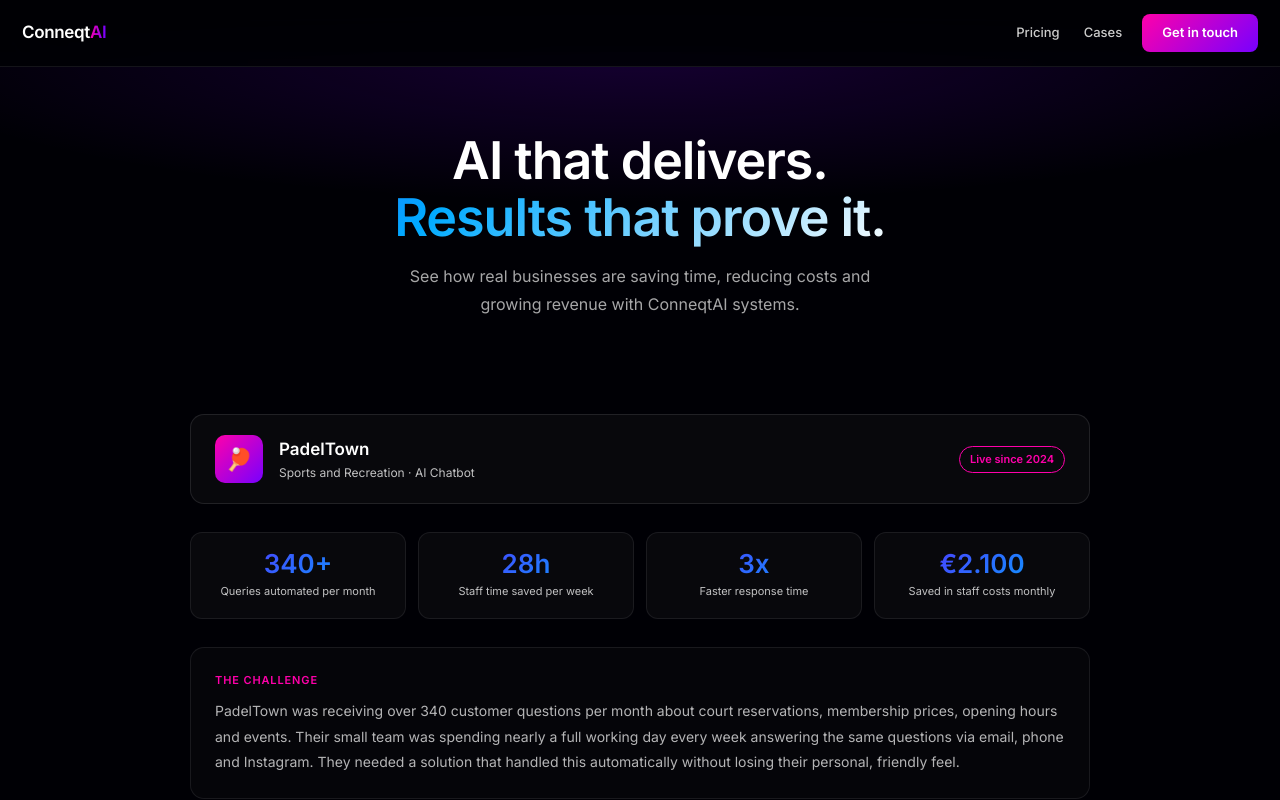
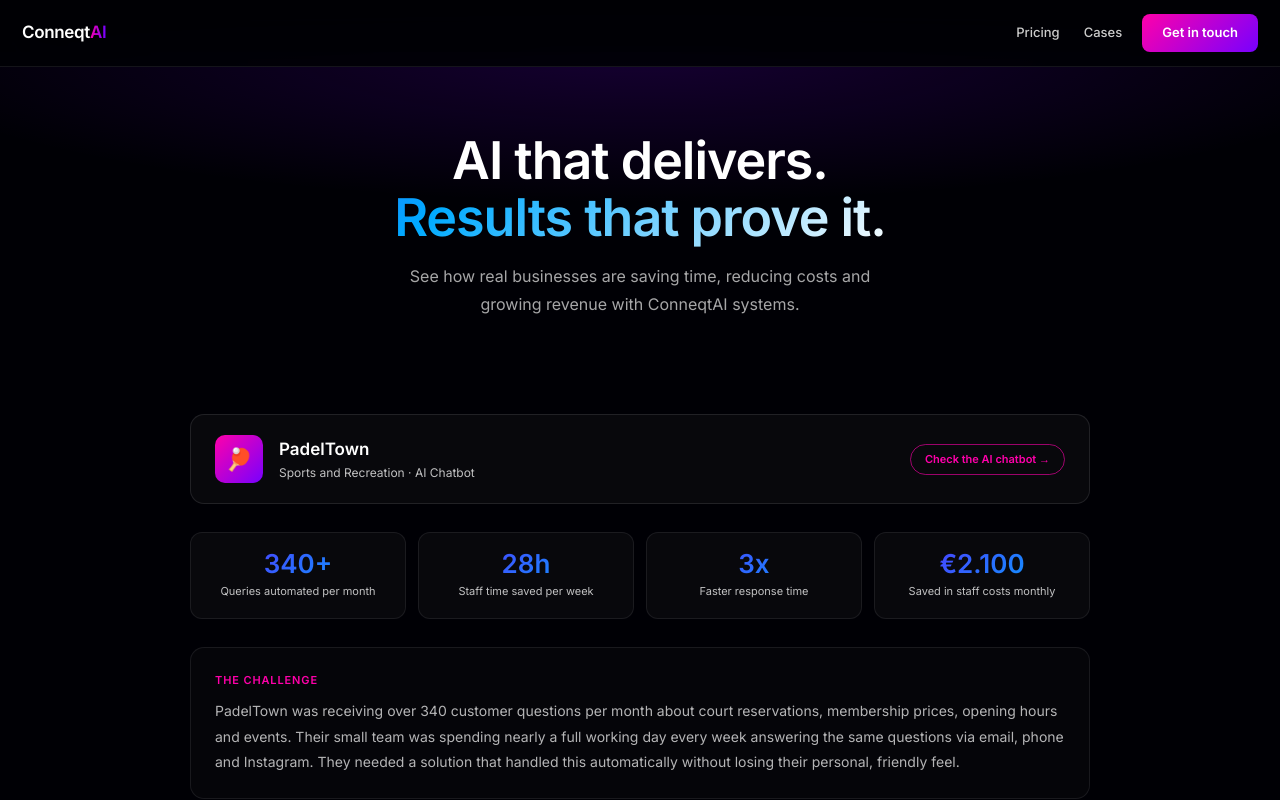
Before and after one commit to wesroord/conneqtai-website, a Next.js app: page /cases in a window 1280 px wide. Shown: the top 800 px of the page. Built offline with nearby package versions, Linux system fonts and the light colour scheme.

Commit message:
feat: live chatbot link ipv live since 2024

```diff
--- a/components/sections/CaseStudy.tsx
+++ b/components/sections/CaseStudy.tsx
@@ -9,7 +9,7 @@
             <div style={{fontFamily:"'Inter',sans-serif",fontSize:"17px",fontWeight:800,color:"#fff",marginBottom:"2px"}}>PadelTown</div>
             <div style={{fontSize:"12px",color:"rgba(255,255,255,.75)"}}>Sports and Recreation · AI Chatbot</div>
           </div>
-          <div style={{marginLeft:"auto",fontSize:"11px",fontWeight:600,padding:"4px 10px",borderRadius:"100px",border:"1px solid rgba(255,0,170,1)",color:"#ff00aa",flexShrink:0}}>Live since 2024</div>
+          <a href="https://padel-town.nl" target="_blank" rel="noopener noreferrer" style={{marginLeft:"auto",fontSize:"11px",fontWeight:600,padding:"6px 14px",borderRadius:"100px",border:"1px solid rgba(255,0,170,.6)",color:"#ff00aa",textDecoration:"none",flexShrink:0,display:"inline-flex",alignItems:"center",gap:"6px"}}>Check the AI chatbot →</a>
         </div>
         <div style={{display:"grid",gridTemplateColumns:"repeat(auto-fit,minmax(min(100%,160px),1fr))",gap:"12px",marginBottom:"28px"}}>
           {S.map(s=>(
```
